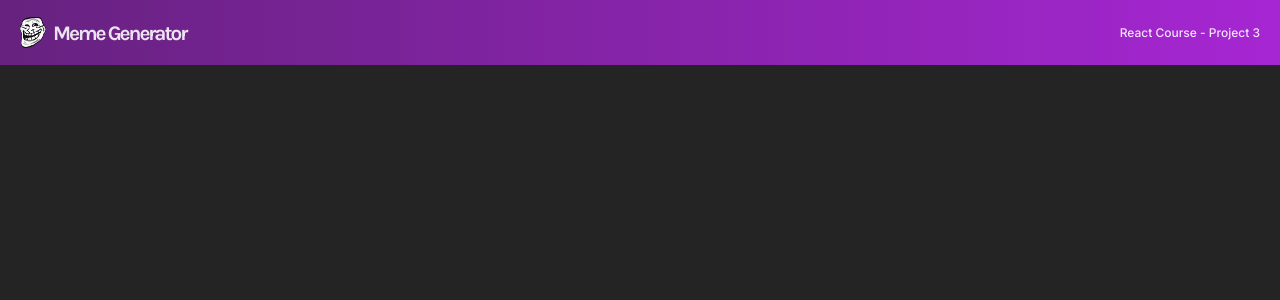
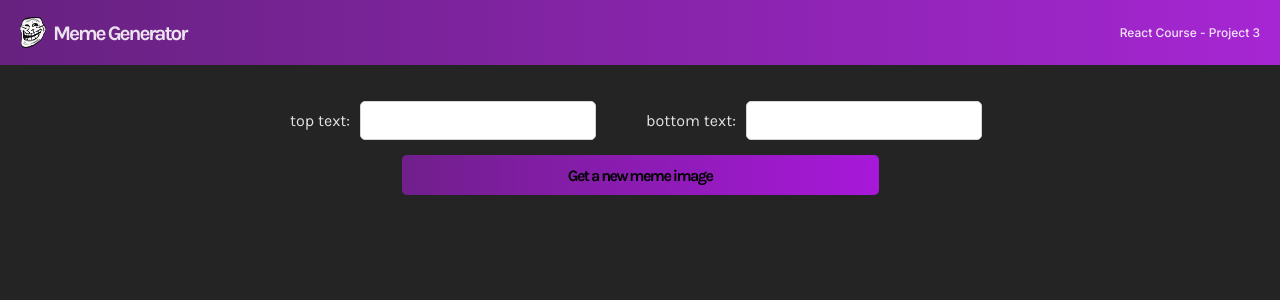
Before and after one commit to thetrekmen/meme-generator, a React (Vite) app: page / in a window 1280 px wide. Shown: the top 300 px of the page. Built offline with nearby package versions, Linux system fonts and the light colour scheme.

Commit message:
framework for meme component

```diff
--- a/src/App.jsx
+++ b/src/App.jsx
@@ -1,6 +1,7 @@
 import React from 'react';
 import './App.css';
 import Header from './Components/Header/Header';
+import Meme from './Components/Meme/Meme';
 
 
 export default function App() {
@@ -11,6 +12,11 @@ export default function App() {
         headerTitle="Meme Generator"
         headerTitle2="React Course - Project 3"
         />
+      <Meme
+        label1="top text:"
+        label2="bottom text:"
+        submitButtonText="Get a new meme image"
+       />
     </div>
   )
 };
--- a/src/Components/Meme/Meme.css
+++ b/src/Components/Meme/Meme.css
@@ -0,0 +1,82 @@
+form {
+    width: 100%;
+    text-align: center;
+    margin-top: 36px;
+    display: flex;
+    flex-direction: column;
+    align-items: center;
+    align-content: center;
+    justify-content: center;
+    justify-items: center;
+}
+
+input {
+    width: 230px;
+    height: 35px;
+    left: 36px;
+    top: 101px;
+    border: 1px solid #D5D4D8;
+    border-radius: 5px;
+}
+
+.submit-button {
+    display: block;
+    text-align: center;
+    margin: 0 auto;
+    margin-top: 15px;
+    width: 477px;
+    height: 40px;
+    background: linear-gradient(90.41deg, #711F8D 1.14%, #A818DA 100%);
+    border-radius: 5px;
+    border: none;
+
+    font-family: "karla" ;
+    font-style: normal;
+    font-weight: 700;
+    font-size: 16px;
+    line-height: 19px;
+
+    text-align: center;
+    letter-spacing: -0.1em;
+}
+
+.textinput-container {
+    display: flex;
+    flex-direction: row;
+    gap: 50px;
+    min-width: 700px;
+}
+
+.textinput-containers {
+    gap: 10px;
+}
+
+.textinput-containers1 {
+    display: flex;
+    flex-direction: row;
+    align-items: center;
+}
+
+.textinput-containers2 {
+    display: flex;
+    flex-direction: row;
+    align-items: center;
+}
+
+@media only screen and (max-width: 700px) {
+
+    form {
+        width: 477px;
+        margin: 0 auto;
+        margin-top: 36px;
+
+    }
+
+    .textinput-container {
+        width: 477px;
+        min-width: 0px;
+        flex-direction: column;
+        align-items:flex-end;
+        gap: 10px;
+    }
+}
--- a/src/Components/Meme/Meme.jsx
+++ b/src/Components/Meme/Meme.jsx
@@ -0,0 +1,20 @@
+import React from 'react';
+import './Meme.css';
+
+export default function Meme(props) {
+    return (
+        <form action="" >
+            <div className='textinput-container' >
+                <div className='textinput-containers1 textinput-containers' >
+                    <label for="textinput1">{props.label1}</label>
+                    <input type="text" id="textinput1" name="textinput1" value=""/>
+                </div>
+                <div className='textinput-containers2 textinput-containers' >
+                    <label for="textinput2">{props.label2}</label>
+                    <input type="text" id="textinput2" name="textinput2" value=""/>
+                </div>
+            </div>
+            <input className='submit-button' type="submit" value={props.submitButtonText} />
+        </form>
+    )
+}
```
